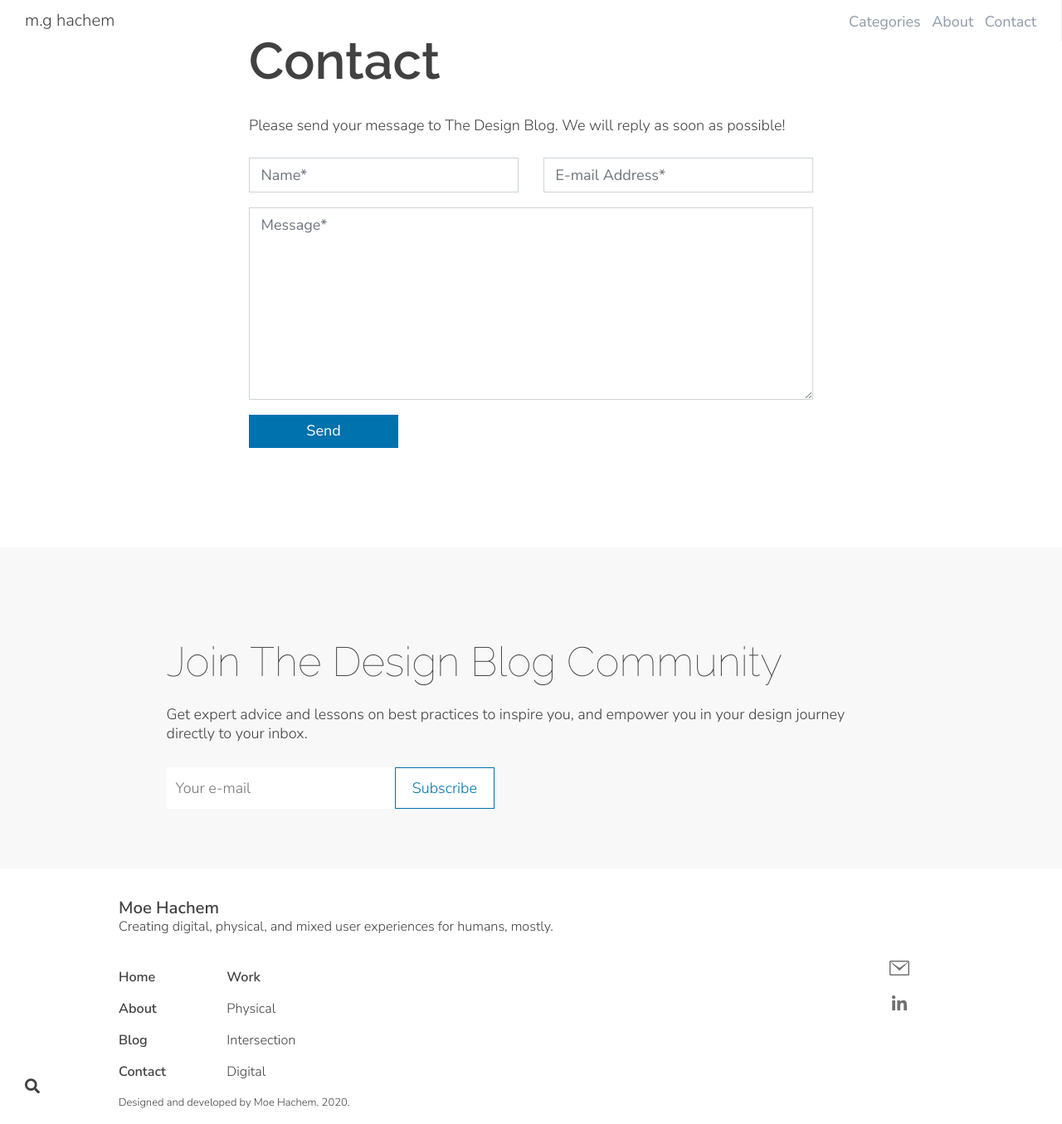
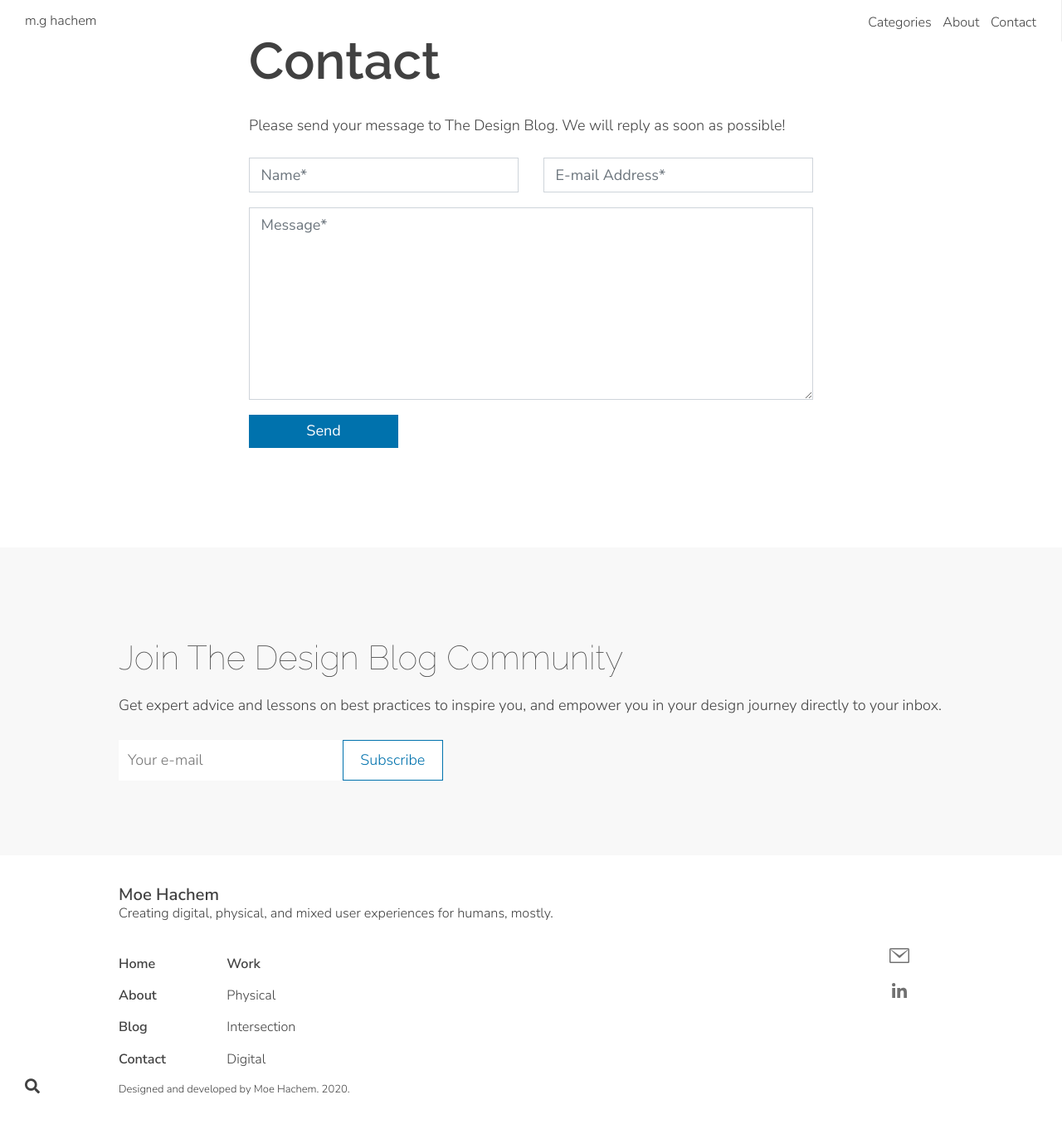
Before and after one commit to moehach/blog, a Jekyll site: the page built from _pages/contact.md, in a window 1280 px wide and 1355 px high. Shown: the whole window at 83% size. Built offline with Jekyll 4.4.1, drawn with Linux system fonts in a browser that asks for light colours; nearby versions of some CDN libraries; comment, search, counter and statistics services are not loaded.

Commit message:
Update theme.scss

```diff
--- a/assets/css/theme.scss
+++ b/assets/css/theme.scss
@@ -80,15 +80,43 @@ h5, h6 {
 }
 
 h1{
-  font-size: 2.7rem;
+  font-size: 2.4rem;
 }
+
+h2 {
+  font-size: 2.25rem;
+}
+
+h3 {
+  font-size: 1.875rem;
+}
+
+h4 {
+  font-size: 1.758125rem;
+}
+
+h5 {
+  font-size: 1.40625rem;
+}
+
+h6 {
+  font-size: 1.125rem;
+}
+
+
 
 @media screen and (min-width: 340px){
 
 h1 {
   font-size: 2.746875rem;
 }
+
+  h3 {
+    font-size: 2.1975rem;
+  }
 }
+
+
 
 @media screen and (min-width: 768px){
 h1{
@@ -96,15 +124,7 @@ h1{
 }
 }
 
-h2 {font-size: 2.746875rem;}
 
-h3 {font-size: 2.1975rem;}
-
-h4 {font-size: 1.758125rem;}
-
-h5 {font-size: 1.40625rem;}
-
-h6 {font-size: 1.125rem;}
 
 ::selection {
   background: #D63900; /* WebKit/Blink Browsers */
@@ -253,7 +273,7 @@ img, img:hover {
 
 
 .logotype{
-  font-size:1.125rem;
+  font-size:0.9rem;
   padding-left: 30px;
   color: #414141;
   text-decoration: none;
@@ -273,7 +293,7 @@ img, img:hover {
 
 @media screen and (min-width: 769px){
 .navbar-flex{
-display:inline-flex;
+display:flex;
 justify-content: space-between;
 align-items: center;}
 
@@ -291,9 +311,9 @@ align-items: center;}
             a {
                 width: 100%;
                 text-decoration: none;
-                color: #8E9AA7;
-                font-weight: 400;
-                font-size: 18px;
+                color: #414141;
+                font-weight: 300;
+                font-size: 0.9rem;
                 position: relative;
             }
             a:hover{
@@ -310,16 +330,16 @@ align-items: center;}
 
   .logotype{
     position: absolute;
-    margin-top: 12px;
+    margin-top: 14px;
     z-index: 1027;
   }
 
 .nav-icon {
     position: fixed;
-    right: 30px;
-    top: 22px;
-    width: 40px;
-    height: 40px;
+    right: 15px;
+    top: 3px;
+    width: 44px;
+    height: 44px;
     cursor: pointer;
     border-radius: 30px;
     z-index: 1026;
@@ -327,8 +347,8 @@ align-items: center;}
         width: 18px;
         height: 2px;
         position: absolute;
-        top: 00%;
-        left: 00%;
+        top: 43%;
+        left: 15px;
         border-radius: 1px;
         &:before, &:after {
             content: '';
@@ -359,8 +379,8 @@ align-items: center;}
 
 .blackover {
     position: fixed;
+    display: none;
     top: 0;
-    display: none;
     left: 0;
     height: 100%;
     width: 100%;
@@ -368,7 +388,7 @@ align-items: center;}
     z-index: -1;
     animation: animate2 .3s;
     &.active {
-            display: block;
+
             z-index: 4;
             background: rgba(255, 255, 255, 0.7);
             animation: animate .3s;
@@ -411,9 +431,9 @@ align-items: center;}
                 display: inline-block;
                 padding: 0.9375em 0px 0.9375em 0;
                 text-decoration: none;
-                color: #8E9AA7;
-                font-weight: 400;
-                font-size: 18px;
+                color: #414141;
+                font-weight: 300;
+                font-size: 0.9rem;
                 position: relative;
             }
             a:hover{
@@ -423,6 +443,7 @@ align-items: center;}
     }
 }
 }
+
 
 
 // Custom
@@ -704,8 +725,10 @@ img.footer-social-icon:hover{
 
 //newsletter
 
+
+
 .footer-background{
-  padding: 72px;
+  padding: 72px 0 72px 0;
   background: #f8f8f8;
 }
 .newsletter {
@@ -713,24 +736,26 @@ img.footer-social-icon:hover{
         line-height:1.3;
     }
     margin-top:120px;
-    img.newsletter-logo {
-        max-height:70px;
-    }
+
     input {
         border:1px solid transparent;
         outline: 0;
     }
 
 
+
     .mc-field-group {
         border:0;
         outline: 0;
-        display:inline-block;
 
         input[type="email"] {
             padding:4px 10px;
-            min-width:275px;
+            width: 100%;
+            min-width: 270px;
+            max-width:450px;
             height: 2.75em;
+            display: block;
+            margin-bottom: 18px;
         }
 
         input[type="email"]:hover{
@@ -746,7 +771,7 @@ img.footer-social-icon:hover{
 
         input[type="submit"] {
 
-          width:100%;
+          display: block;
           color: #0072AD;
           background-color: #FFFFFF;
           border: 0.0625em solid #0072AD;
@@ -776,8 +801,11 @@ img.footer-social-icon:hover{
 
 
     }
+
+
     form {
         margin-top:30px;
+        width: 100%;
     }
 }
 
@@ -1105,8 +1133,7 @@ body.active-side {
 @media (max-width: 480px) {
     .newsletter {
         .mc-field-group input[type="email"] {
-            min-width:170px;
-            width: 170px;
+            width: 100%;
         }
     }
     .article-post, .entry-header, .comments, .rating, .authorbox {
```
